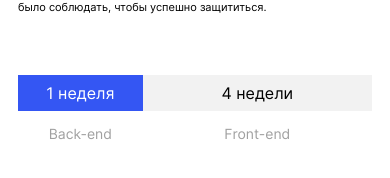
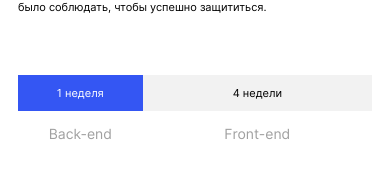
Before and after one commit to EAStogov/movies-explorer-frontend, a React (Create React App) app: page / in a window 390 px wide. Shown: the part 1096-1274 px from the top of the page. Built offline with nearby package versions, Linux system fonts and the light colour scheme.

Commit message:
refactor: rename classes & add comments for convinient

```diff
--- a/src/components/AboutProject/AboutProject.css
+++ b/src/components/AboutProject/AboutProject.css
@@ -1,3 +1,5 @@
+/* project */
+
 .project {
   margin: 0;
   padding: 110px 70px;
@@ -14,6 +16,8 @@
     padding: 70px 18px;
   }
 }
+
+/* project__title */
 
 .project__title {
   margin: 0;
@@ -33,6 +37,8 @@
     margin-bottom: 60px;
   }
 }
+
+/* project__desc */
 
 .project__desc {
   margin: 0 0 110px;
@@ -57,8 +63,7 @@
   }
 }
 
-.project__stages {
-}
+/* project__stages-title */
 
 .project__stages-title {
   margin: 0;
@@ -81,6 +86,8 @@
   }
 }
 
+/* project__stages-subtitle */
+
 .project__stages-subtitle {
   margin: 0;
   font-size: 14px;
@@ -101,6 +108,8 @@
   }
 }
 
+/* project__diagram */
+
 .project__diagram {
   display: grid;
   grid-template-columns: 1fr 4fr;
@@ -119,11 +128,22 @@
   }
 }
 
-.project__backend {
+/* project__diagram-part */
 
+.project__diagram-part {
+  font-size: 14px;
+  font-weight: 400;
 }
 
-.project__weeks-back {
+@media screen and (max-width: 450px) {
+  .project__diagram-part {
+    font-size: 11px;
+  }
+}
+
+/* project__part-back */
+
+.project__part-back {
   margin: 0;
   height: 36px;
   background-color: #3456F3;
@@ -131,10 +151,9 @@
   line-height: 36px;
 }
 
-.project__frontend {
-}
+/* project__part-front */
 
-.project__weeks-front {
+.project__part-front {
   margin: 0;
   height: 36px;
   background-color: #F2F2F2;
@@ -142,7 +161,9 @@
   line-height: 36px;
 }
 
-.project__weeks-subtitle {
+/* project__part-subtitle */
+
+.project__part-subtitle {
   margin: 0;
   margin-top: 14px;
   font-size: 14px;
@@ -152,7 +173,7 @@
 }
 
 @media screen and (max-width: 770px) {
-  .project__weeks-subtitle {
+  .project__part-subtitle {
     font-weight: 400;
   }
 }
--- a/src/components/AboutProject/AboutProject.js
+++ b/src/components/AboutProject/AboutProject.js
@@ -15,13 +15,13 @@ function AboutProject() {
         </div>
       </div>
       <div className="project__diagram">
-        <div className="project__backend">
-          <p className="project__weeks-back">1 неделя</p>
-          <p className="project__weeks-subtitle">Back-end</p>
+        <div className="project__diagram-part">
+          <p className="project__part-back">1 неделя</p>
+          <p className="project__part-subtitle">Back-end</p>
         </div>
-        <div className="project__frontend">
-          <p className="project__weeks-front">4 недели</p>
-          <p className="project__weeks-subtitle">Front-end</p>
+        <div className="project__diagram-part">
+          <p className="project__part-front">4 недели</p>
+          <p className="project__part-subtitle">Front-end</p>
         </div>
       </div>
     </section>
```
